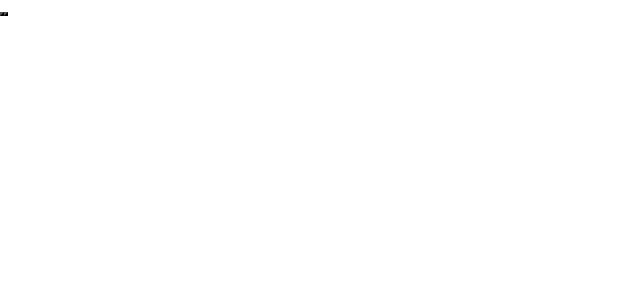
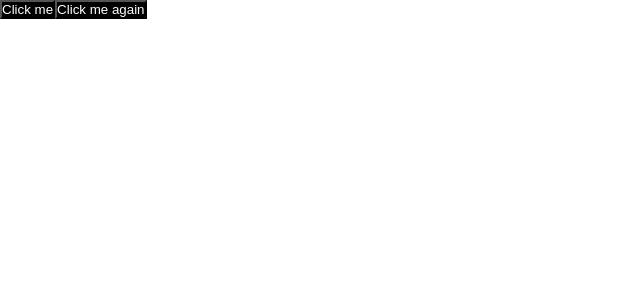
Before and after one commit to HaithamAbuDraz/react-course, a React (Vite) app: page / in a window 1280 px wide. Shown: the top 300 px of the page, without its empty margins (0-640 px from the left). Built offline with nearby package versions, Linux system fonts and the light colour scheme.

Commit message:
Update component to render children instead of text prop

```diff
--- a/src/components/button/Button.jsx
+++ b/src/components/button/Button.jsx
@@ -1,11 +1,11 @@
-const Button = ({ text, onClick }) => {
+const Button = ({ onClick, children }) => {
   return (
     <button
       type='button'
       onClick={onClick}
       style={{ backgroundColor: "black", color: "white" }}
     >
-      {text}
+      {children}
     </button>
   );
 };
```
